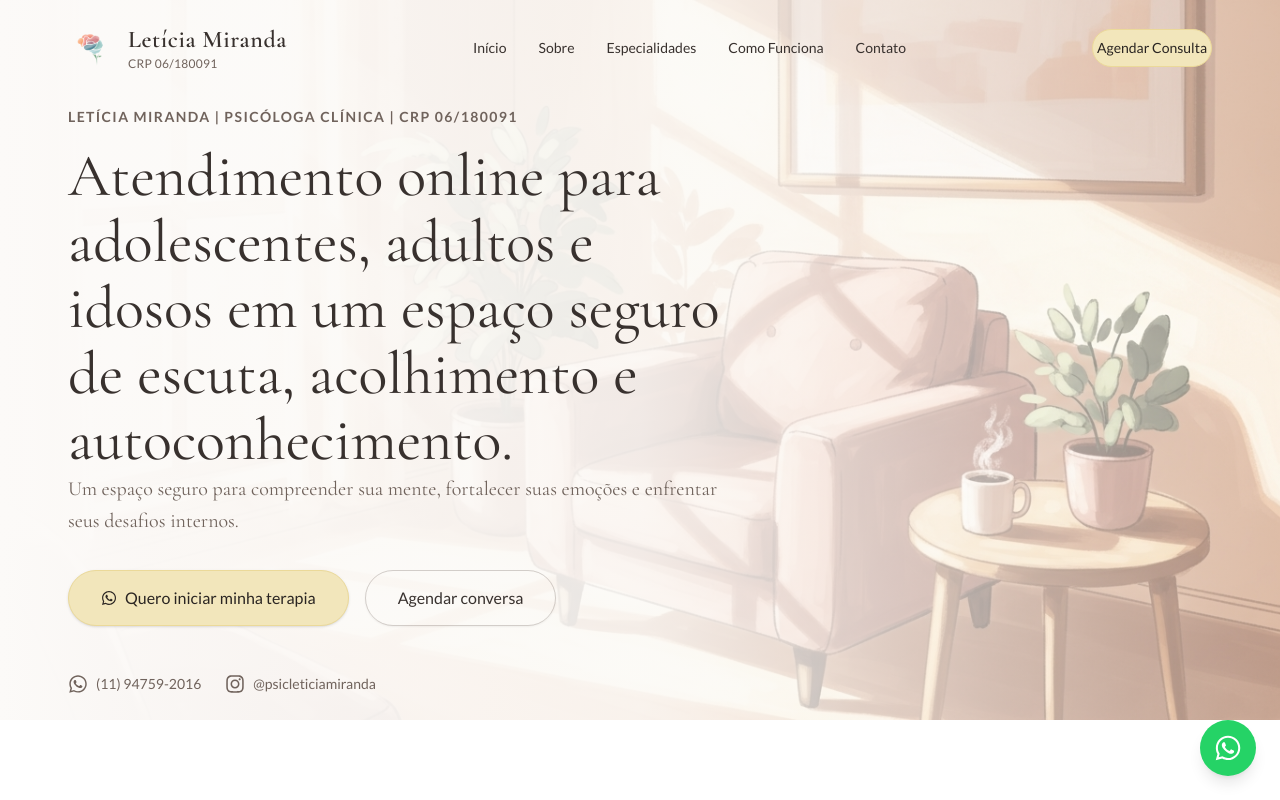
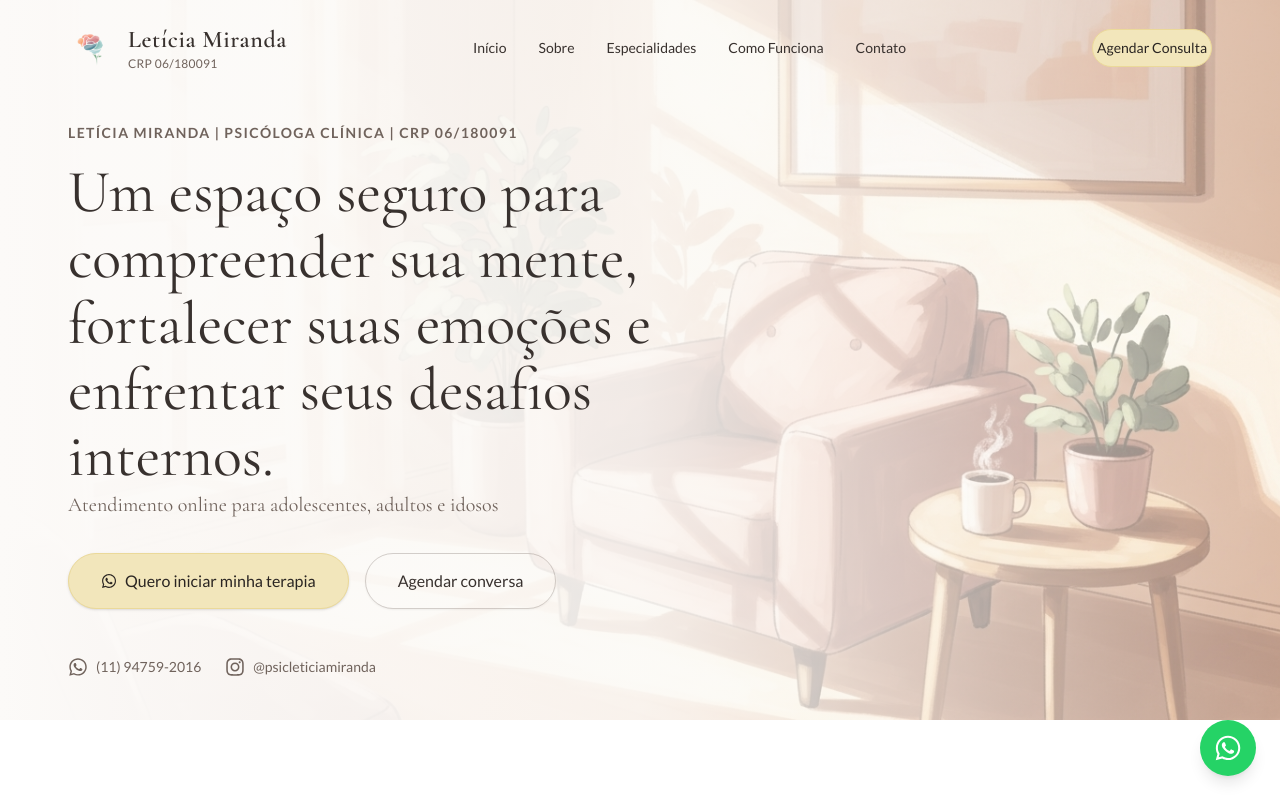
Before and after one commit to GuilhermeMoreiramMKT/Site-Leticia-Miranda-Psicologa, a React (Vite) app: page / in a window 1280 px wide. Shown: the top 800 px of the page. Built offline with nearby package versions, Linux system fonts and the light colour scheme.

Commit message:
Atualização Titulo inicial

```diff
--- a/src/pages/Home.tsx
+++ b/src/pages/Home.tsx
@@ -208,9 +208,9 @@ export default function Home() {
               Letícia Miranda | Psicóloga Clínica | CRP 06/180091
             </motion.p>
             <motion.h1 variants={fadeInUp} className="font-serif text-4xl md:text-5xl lg:text-6xl leading-[1.1] text-foreground mb-6">
-              Atendimento online para adolescentes, adultos e idosos em um espaço seguro de escuta, acolhimento e autoconhecimento.
+              Um espaço seguro para compreender sua mente, fortalecer suas emoções e enfrentar seus desafios internos.
               <motion.p variants={fadeInUp} className="text-lg md:text-xl text-muted-foreground leading-relaxed max-w-2xl">
-  Um espaço seguro para compreender sua mente, fortalecer suas emoções e enfrentar seus desafios internos.
+  Atendimento online para adolescentes, adultos e idosos
 </motion.p>
             </motion.h1>
 
```
